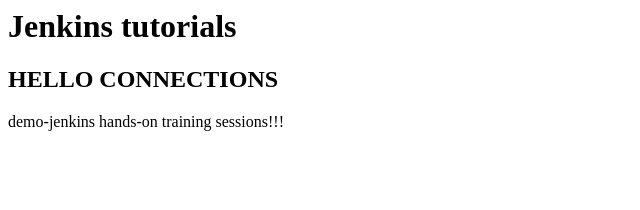
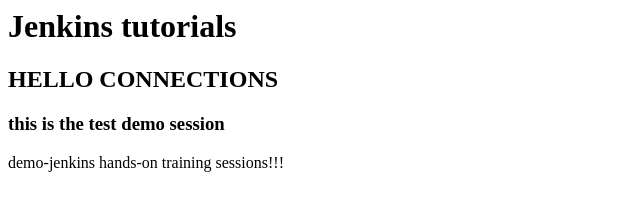
Before and after one commit to muskanchoudhary001/test-demo-1, a plain HTML site: page index.html in a window 1280 px wide. Shown: the whole page, without its empty margins (0-640 px from the left). Drawn offline with Linux system fonts and the light colour scheme.

Commit message:
Update index.html

```diff
--- a/index.html
+++ b/index.html
@@ -1,5 +1,6 @@
 <html>
   <h1>Jenkins tutorials</h1>
   <h2> HELLO CONNECTIONS </h2>
+  <h3> this is the test demo session</h3>
   <p>demo-jenkins hands-on training sessions!!!</p>
 </html>
```
